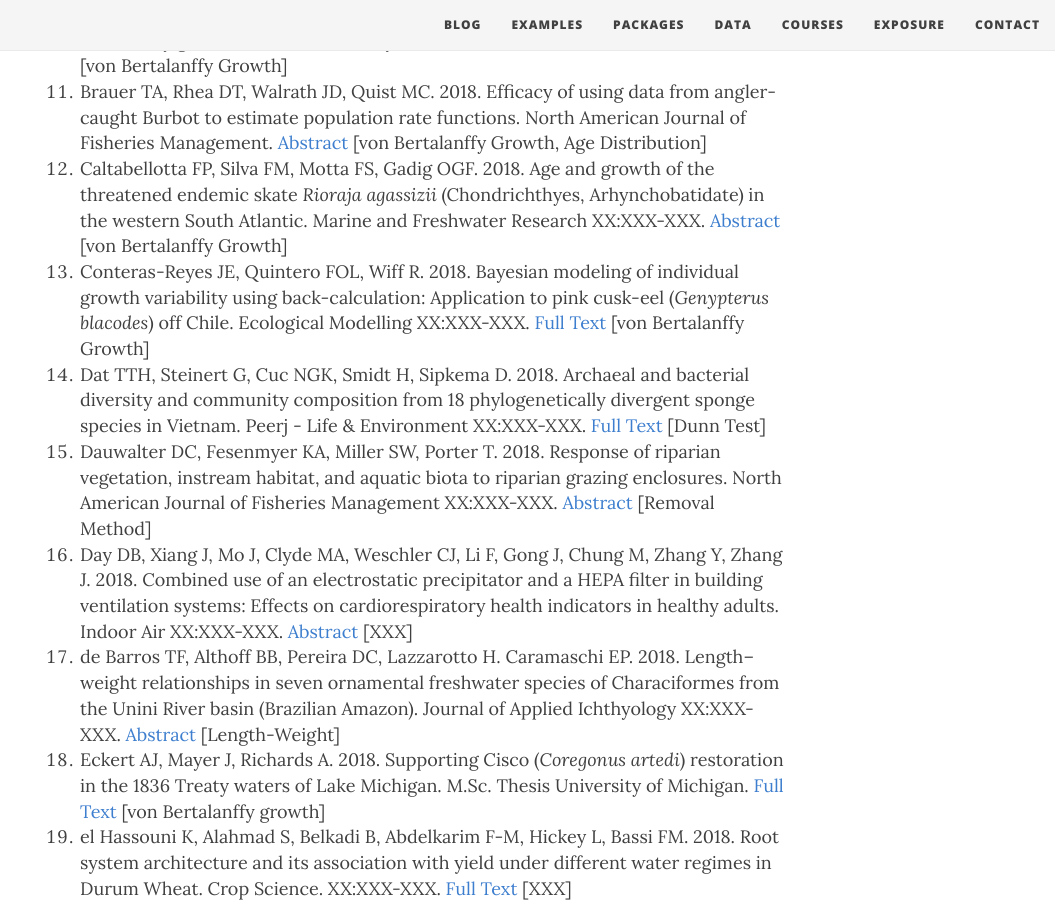
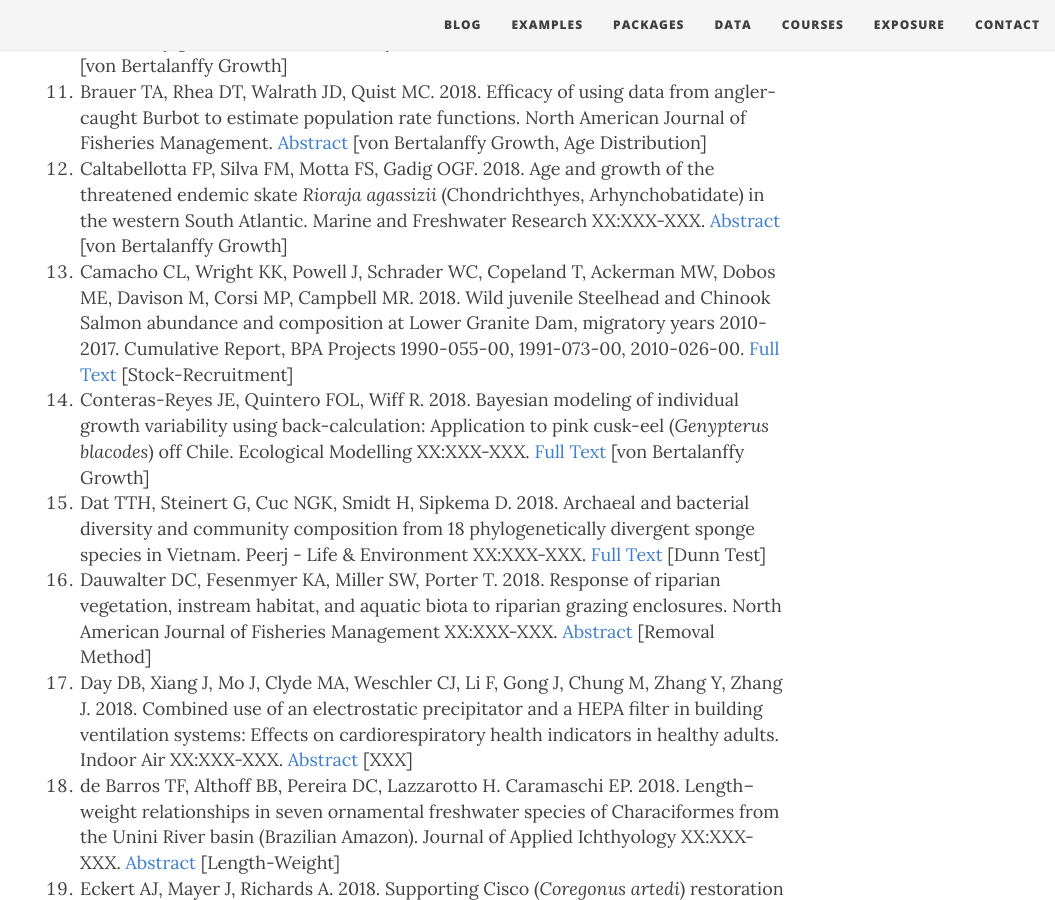
Before and after one commit to droglenc/fishR, a Jekyll site: the page built from exposure/exposure-citations18.md, in a window 1280 px wide and 900 px high, scrolled down 1270 px. Shown: the whole window, without its empty margins (225-1280 px from the left). Built offline with Jekyll 4.4.1, drawn with Linux system fonts in a browser that asks for light colours; nearby versions of some CDN libraries; some of the changed lines change nothing that is shown.

Commit message:
Added a citation

```diff
--- a/exposure/exposure-citations18.md
+++ b/exposure/exposure-citations18.md
@@ -5,7 +5,7 @@ subtitle: fishR and FSA is Being Used!!
 css: "/css/exposure-citation.css"
 ---
 
-The [**IFAR** book](http://derekogle.com/IFAR/), **fishR** website, or the **FSA** package were cited in the following <span id="contact-div">78</span> publications.
+The [**IFAR** book](http://derekogle.com/IFAR/), **fishR** website, or the **FSA** package were cited in the following <span id="contact-div">79</span> publications.
 
 1. Agbani PO, Kafoutchoni KM, Salako KV, Gbedomon RC, Kegbe AM, Karen H, Sinsin B. 2018. Traditional ecological knowledge-based assessment of threatened woody species and their potential substitutes in the Atakora mountain chain, a threatened hotspot of biodiversity in Northwestern Benin, West Africa. Journal of Ethnobiology and Ethnomedicine 14:21. [Full Text](https://ethnobiomed.biomedcentral.com/articles/10.1186/s13002-018-0219-6) [Dunn's Test]
 1. Anderson J, McDonald D, Bumguardner B, Olsen Z, Ferguson JW. 2018. Patterns of maturity, seasonal migration, and spawning of Atlantic Croaker in the western Gulf of Mexico. Gulf of Mexico Science 34:XXX-XXX. [Full Text](https://aquila.usm.edu/cgi/viewcontent.cgi?article=1598&context=goms) [Growth]
@@ -19,6 +19,7 @@ The [**IFAR** book](http://derekogle.com/IFAR/), **fishR** website, or the **FSA
 1. Borah M, Mahanta DJ. 2018. An approach to estimate the parameters of von Bertalanffy growth models in forestry. The Indian Forester 144:XXX-XXX. [Abstract](http://www.indianforester.co.in/index.php/indianforester/article/view/121305) [von Bertalanffy Growth]
 1. Brauer TA, Rhea DT, Walrath JD, Quist MC. 2018. Efficacy of using data from angler-caught Burbot to estimate population rate functions. North American Journal of Fisheries Management. [Abstract](https://www.researchgate.net/publication/324444698_Efficacy_of_Using_Data_from_Angler-Caught_Burbot_to_Estimate_Population_Rate_Functions) [von Bertalanffy Growth, Age Distribution]
 1. Caltabellotta FP, Silva FM, Motta FS, Gadig OGF. 2018. Age and growth of the threatened endemic skate *Rioraja agassizii* (Chondrichthyes, Arhynchobatidate) in the western South Atlantic. Marine and Freshwater Research XX:XXX-XXX. [Abstract](http://www.publish.csiro.au/MF/MF18010) [von Bertalanffy Growth]
+1. Camacho CL, Wright KK, Powell J, Schrader WC, Copeland T, Ackerman MW, Dobos ME, Davison M, Corsi MP, Campbell MR. 2018. Wild juvenile Steelhead and Chinook Salmon abundance and composition at Lower Granite Dam, migratory years 2010-2017. Cumulative Report, BPA Projects 1990-055-00, 1991-073-00, 2010-026-00. [Full Text](https://www.researchgate.net/profile/Timothy_Copeland/publication/328199589_Wild_Juvenile_Steelhead_and_Chinook_Salmon_Abundance_and_Composition_at_Lower_Granite_Dam_Migratory_Years_2010-2017/links/5bbe273845851572315eb7cf/Wild-Juvenile-Steelhead-and-Chinook-Salmon-Abundance-and-Composition-at-Lower-Granite-Dam-Migratory-Years-2010-2017.pdf) [Stock-Recruitment]
 1. Conteras-Reyes JE, Quintero FOL, Wiff R. 2018. Bayesian modeling of individual growth variability using back-calculation: Application to pink cusk-eel (*Genypterus blacodes*) off Chile. Ecological Modelling XX:XXX-XXX. [Full Text](https://www.researchgate.net/profile/Javier_Contreras-Reyes/publication/326250497_Bayesian_modeling_of_individual_growth_variability_using_back-calculation_Application_to_pink_cusk-eel_Genypterus_blacodes_off_Chile/links/5b40ccc3a6fdccbcf9079d3a/Bayesian-modeling-of-individual-growth-variability-using-back-calculation-Application-to-pink-cusk-eel-Genypterus-blacodes-off-Chile.pdf) [von Bertalanffy Growth]
 1. Dat TTH, Steinert G, Cuc NGK, Smidt H, Sipkema D. 2018. Archaeal and bacterial diversity and community composition from 18 phylogenetically divergent sponge species in Vietnam. Peerj - Life & Environment XX:XXX-XXX. [Full Text](https://peerj.com/articles/4970/) [Dunn Test]
 1. Dauwalter DC, Fesenmyer KA, Miller SW, Porter T. 2018. Response of riparian vegetation, instream habitat, and aquatic biota to riparian grazing enclosures. North American Journal of Fisheries Management XX:XXX-XXX. [Abstract](https://afspubs.onlinelibrary.wiley.com/doi/abs/10.1002/nafm.10224) [Removal Method]
```
